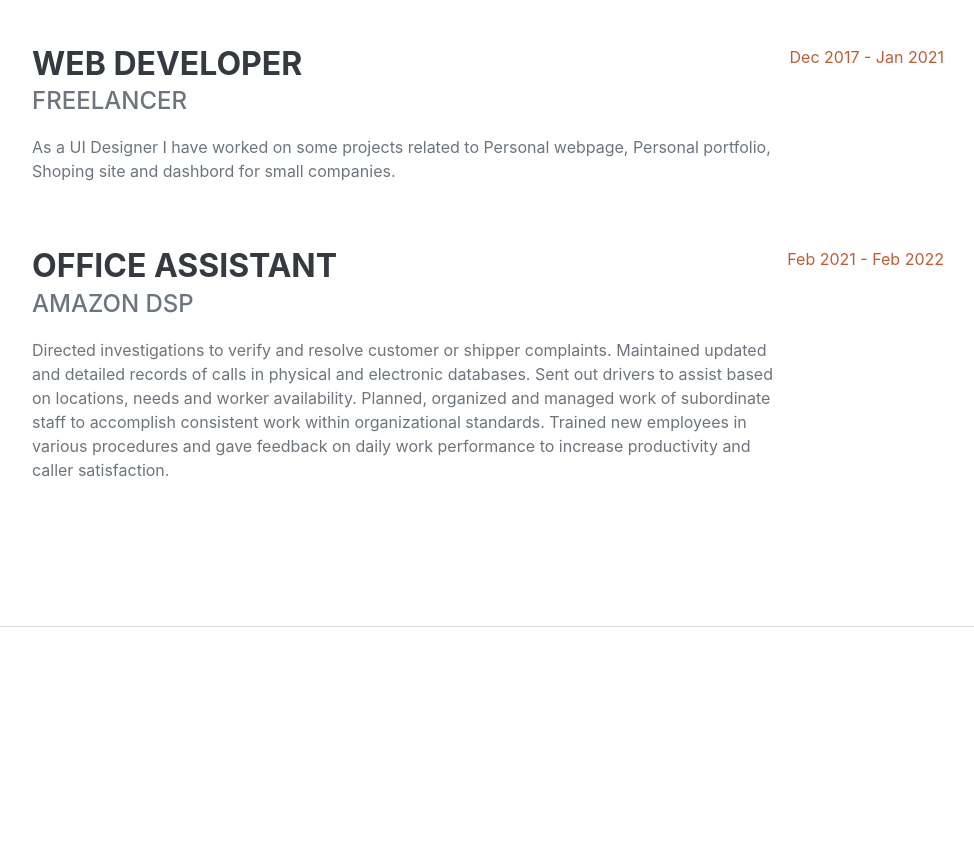
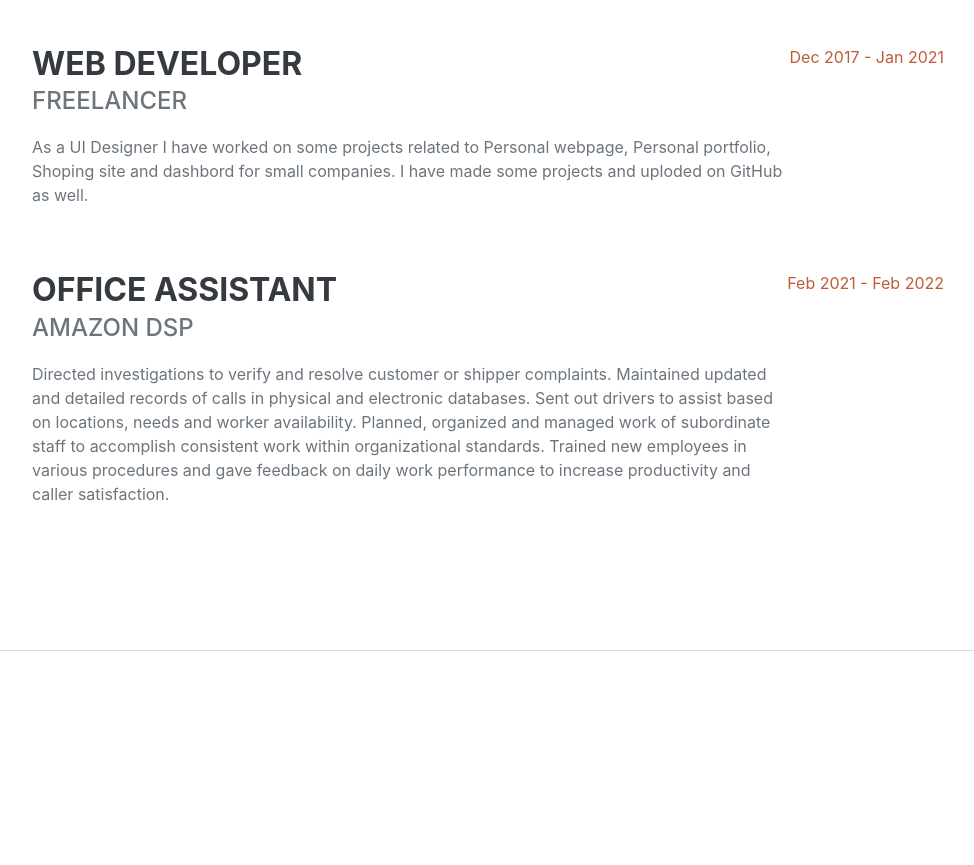
Before and after one commit to mehtab46/Resume, a plain HTML site: page index.html in a window 1280 px wide. Shown: the part 1240-2105 px from the top of the page, without its empty margins (288-1262 px from the left). Drawn offline with nearby package versions, Linux system fonts and the light colour scheme; a web font is replaced by a local one.

Commit message:
Update index.html
Added some more info.

```diff
--- a/index.html
+++ b/index.html
@@ -77,7 +77,7 @@
                         <div class="flex-grow-1">
                             <h3 class="mb-0">Web Developer</h3>
                             <div class="subheading mb-3">FreeLancer</div>
-                            <p>As a UI Designer I have worked on some projects related to Personal webpage, Personal portfolio, Shoping site and dashbord for small companies.
+                            <p>As a UI Designer I have worked on some projects related to Personal webpage, Personal portfolio, Shoping site and dashbord for small companies. I have made some projects and uploded on GitHub as well.
 
                             </p>
                         </div>
```
